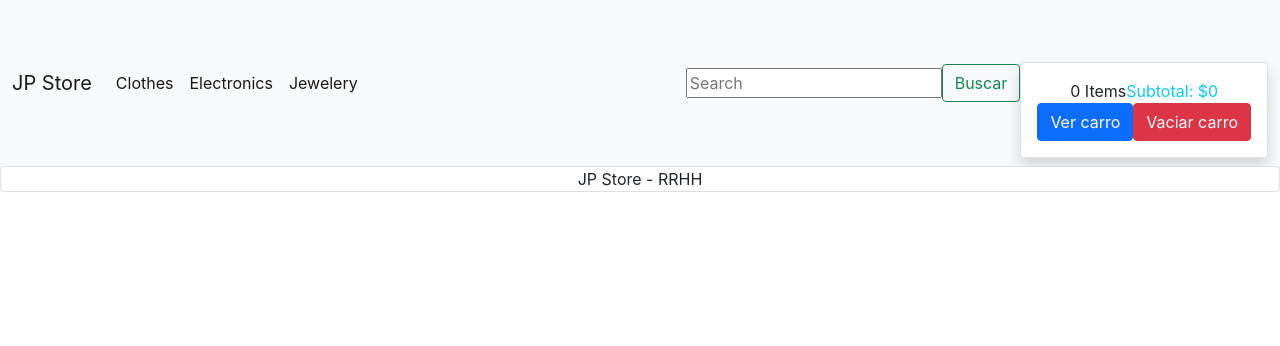
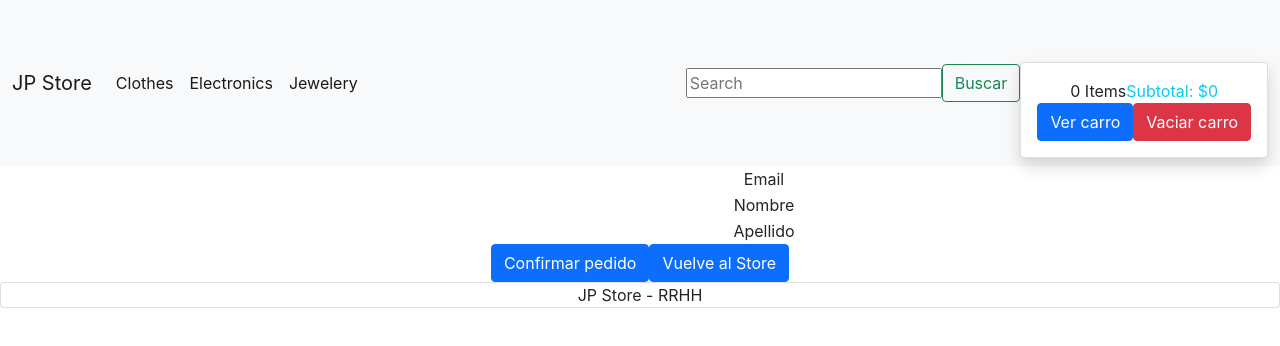
Before and after one commit to JPLiboa/ReactJs, a React (Create React App) app in the folder my-app/: page /checkout in a window 1280 px wide. Shown: the top 346 px of the page. Built offline with nearby package versions, Linux system fonts and the light colour scheme.

Commit message:
agregando firebase II

```diff
--- a/my-app/src/App.js
+++ b/my-app/src/App.js
@@ -7,6 +7,7 @@
 import Cart from "./components/Cart"
 import { CartProvider } from './context/CartContext';
 import CartItem from './components/CartItem';
+import Checkout from "./components/Checkout"
 
 
 function App() {
@@ -24,6 +25,7 @@
         <Route path="/category/:nombreCategoria" element={<div className='flex-row flex-wrap'><ItemListContainer/></div>} />
         <Route path="/producto/:Item" element={<ItemDetailContainer/>} />
         <Route path="/cart" element={<Cart />} />
+        <Route path="/checkout" element={<Checkout />} />
       </Routes>
         <div className='card text-center'> JP Store  - RRHH </div>
     </BrowserRouter>
--- a/my-app/src/components/Cart.js
+++ b/my-app/src/components/Cart.js
@@ -8,25 +8,15 @@
 
 function Cart() {
 
-  const { cart, clearAll, totalItems, totalPrice } = useContext(CartContext)
-  const [idOrder, setIdOrder] = useState("")
+  const { cart, clearAll, totalPrice } = useContext(CartContext)
 
-  const placeOrder = () =>  {
-    console.log("Se sube la orden")
-    sendOrder(cart, totalPrice)
-    setIdOrder("Test")
-  }
+
+
 
   return (
 
     <section>
-      {cart.length > 0 &&
-        <div className="flex mx-auto w-8/12 mt-10 mb-10 font-weight-bolder">
-          <div >Total items: {totalItems}</div>
-
-          <div className=" place-items-center shadow-xl">Precio total ${totalPrice}</div>
-        </div>}
-      <div className="flex flex-column flex-wrap gap-3 w-4/5 m-auto justify-around">
+    <div className="flex flex-column flex-wrap gap-3 w-4/5 m-auto justify-around">
         {cart.map((item) => (
           <CartItem
             title={item.title}
@@ -43,24 +33,17 @@
 
         {cart.length > 0 ?
         <div>
-          <button className="btn btn-primary w-48 mr-10" onClick={placeOrder}>Cerrar Pedido</button>
-            <button className="btn btn-primary w-48" onClick={clearAll}>COMPRAR PRODUCTOS</button>
-
-            {idOrder !== "" &&
-            <div className="mt-10 alert alert-success shadow-lg w-8/12 m-auto">
-              <div>
-                <svg xmlns="http://www.w3.org/2000/svg" className="stroke-current flex-shrink-0 h-6 w-6" fill="none" viewBox="0 0 24 24"><path strokeLineCap="round" strokeLineJoin="round" stroke-width="2" d="M9 12l2 2 4-4m6 2a9 9 0 11-18 0 9 9 0 0118 0z" /></svg>
-                <span>Tu orden fue realizada. Orden ID : {idOrder} </span>
-              </div>
-            </div>
-            }
+          <Link to="../checkout">
+              <button className="btn btn-primary btn-block w-48 mr-10">Finalizar compra</button>
+            </Link>
+            <button className="btn btn-primary w-48" onClick={clearAll}>Vaciar</button>
 
           </div>
           :
           <div>
-            <h1 className='mb-10'>Vaciar</h1>
+            <h1 className='mb-10'>EMPTY CART</h1>
             <Link to="../">
-              <button className="btn btn-primary btn-block w-48">Ver productos</button>
+              <button className="btn btn-primary btn-block w-48">VIEW PRODUCTS</button>
             </Link>
           </div>
         }
--- /dev/null
+++ b/my-app/src/components/Checkout.js
@@ -0,0 +1,70 @@
+import React, { useState } from 'react'
+import { useContext } from "react";
+import { Link } from 'react-router-dom';
+import CartContext from '../context/CartContext';
+import Form from './Form';
+import { getFirestore, collection, addDoc } from 'firebase/firestore';
+
+
+
+function Cart() {
+
+  const { cart, totalItems, totalPrice } = useContext(CartContext)
+  const [idOrden, setIdOrden] = useState("")
+
+
+  const placeOrder = () => {
+    const fecha = new Date();
+    const fechaOrden = `${fecha.getDate()}/${fecha.getMonth() + 1}/${fecha.getFullYear()}`;
+
+    const order = {
+      buyer: { name: "Martin", phone: "+542954328298", email: "tincho_mondino@hotmail.com" },
+      cart,
+      totalPrice,
+      fechaOrden
+    }
+
+    const db = getFirestore();
+    const ordersCollection = collection(db, "orders")
+    addDoc(ordersCollection, order).then(doc => setIdOrden(doc.id));
+
+}
+
+return (
+
+  <section>
+
+    {idOrden !== "" &&
+      <div className="mt-10 alert alert-success shadow-lg w-8/12 m-auto">
+        <div>
+          <svg xmlns="http://www.w3.org/2000/svg" className="stroke-current flex-shrink-0 h-6 w-6" fill="none" viewBox="0 0 24 24"><path strokeLinecap="round" strokeLinejoin="round" strokeWidth="2" d="M9 12l2 2 4-4m6 2a9 9 0 11-18 0 9 9 0 0118 0z" /></svg>
+          <span>Your order has been placed. Order ID : {idOrden} </span>
+        </div>
+      </div>
+    }
+
+    {cart.length > 0 &&
+      <div className="flex mx-auto w-8/12 mt-10 mb-10 font-bold">
+        <div className="grid h-20 flex-grow card bg-base-300 rounded-box place-items-center shadow-xl">ITEMS EN CARRITO: {totalItems}</div>
+        <div className="divider divider-horizontal"></div>
+        <div className="grid h-20 flex-grow card bg-base-300 rounded-box place-items-center shadow-xl">TOTAL ${totalPrice}</div>
+      </div>}
+    <div className='mt-10 text-center'>
+
+      <Form/>
+
+
+      <div>
+        <button className="btn btn-primary w-48 mr-10" onClick={placeOrder}>Confirmar pedido</button>
+        <Link to="../">
+          <button className="btn btn-primary btn-block w-48">Vuelve al Store</button>
+        </Link>
+
+      </div>
+    </div>
+  </section>
+
+)
+}
+
+export default Cart;
--- /dev/null
+++ b/my-app/src/components/Form.js
@@ -0,0 +1,32 @@
+import React from 'react'
+
+const Form = () => {
+    return (
+
+        <div>
+
+            <form className='mt-6 w-8/12 m-auto'>
+                <div className="relative z-0 mb-6 w-full group">
+                    <input type="email" name="floating_email" id="email" className="block py-2.5 px-0 w-full text-sm text-gray-900 bg-transparent border-0 border-b-2 border-gray-300 appearance-none dark:text-white dark:border-gray-600 dark:focus:border-blue-500 focus:outline-none focus:ring-0 focus:border-blue-600 peer" placeholder=" " required=""></input>
+                        <label for="floating_email" className="peer-focus:font-medium absolute text-sm text-gray-500 dark:text-gray-400 duration-300 transform -translate-y-6 scale-75 top-3 -z-10 origin-[0] peer-focus:left-0 peer-focus:text-blue-600 peer-focus:dark:text-blue-500 peer-placeholder-shown:scale-100 peer-placeholder-shown:translate-y-0 peer-focus:scale-75 peer-focus:-translate-y-6">Email</label>
+                </div>
+
+                <div className="grid md:grid-cols-2 md:gap-6">
+                    <div className="relative z-0 mb-6 w-full group">
+                        <input type="text" name="floating_first_name" id="first_name" className="block py-2.5 px-0 w-full text-sm text-gray-900 bg-transparent border-0 border-b-2 border-gray-300 appearance-none dark:text-white dark:border-gray-600 dark:focus:border-blue-500 focus:outline-none focus:ring-0 focus:border-blue-600 peer" placeholder=" " required=""></input>
+                            <label for="floating_first_name" className="peer-focus:font-medium absolute text-sm text-gray-500 dark:text-gray-400 duration-300 transform -translate-y-6 scale-75 top-3 -z-10 origin-[0] peer-focus:left-0 peer-focus:text-blue-600 peer-focus:dark:text-blue-500 peer-placeholder-shown:scale-100 peer-placeholder-shown:translate-y-0 peer-focus:scale-75 peer-focus:-translate-y-6">Nombre</label>
+                    </div>
+                    <div className="relative z-0 mb-6 w-full group">
+                        <input type="text" name="floating_last_name" id="last_name" className="block py-2.5 px-0 w-full text-sm text-gray-900 bg-transparent border-0 border-b-2 border-gray-300 appearance-none dark:text-white dark:border-gray-600 dark:focus:border-blue-500 focus:outline-none focus:ring-0 focus:border-blue-600 peer" placeholder=" " required=""></input>
+                            <label for="floating_last_name" className="peer-focus:font-medium absolute text-sm text-gray-500 dark:text-gray-400 duration-300 transform -translate-y-6 scale-75 top-3 -z-10 origin-[0] peer-focus:left-0 peer-focus:text-blue-600 peer-focus:dark:text-blue-500 peer-placeholder-shown:scale-100 peer-placeholder-shown:translate-y-0 peer-focus:scale-75 peer-focus:-translate-y-6">Apellido</label>
+                    </div>
+                </div>
+
+
+            </form>
+
+        </div>
+    )
+}
+
+export default Form
--- a/my-app/src/components/ItemCount.js
+++ b/my-app/src/components/ItemCount.js
@@ -5,7 +5,7 @@
 
     const incrementar = () =>{
          if (count < stock) {setCount(count+1)}
-            else {alert("Stock insuficiente")}
+            else {alert("No hay stock suficiente")}
 
         return (count, incrementar)
     };
```
